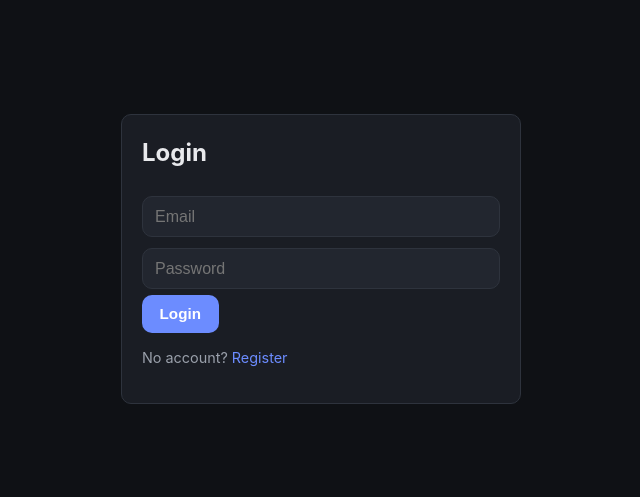
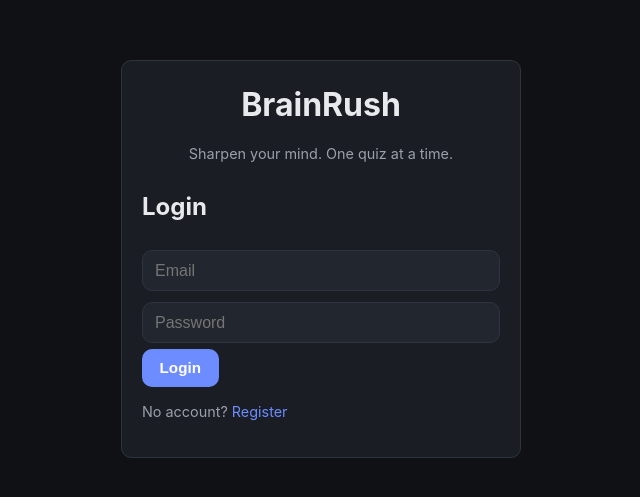
Before and after one commit to beatsbynorth21/ts-academy-quiz-platform, a React (Vite) app in the folder client/: page /login in a window 1280 px wide. Shown: the part 157-654 px from the top of the page, without its empty margins (319-959 px from the left). Built offline with nearby package versions, Linux system fonts and the light colour scheme; no server answers.

Commit message:
Add BrainRush branding

```diff
--- a/client/src/pages/Login.jsx
+++ b/client/src/pages/Login.jsx
@@ -24,7 +24,7 @@ export default function Login() {
 
   return (
     <div className="auth-page"><div className="card auth-card">
-      <h2>Login</h2>
+      <h1 style={{textAlign:"center",marginBottom:"0.25rem"}}>BrainRush</h1><p className="dim-text" style={{textAlign:"center",marginBottom:"1.5rem"}}>Sharpen your mind. One quiz at a time.</p><h2>Login</h2>
       {error && <p className="error-text">{error}</p>}
       <form onSubmit={handleSubmit}>
         <input type="email" placeholder="Email" value={email}
```
